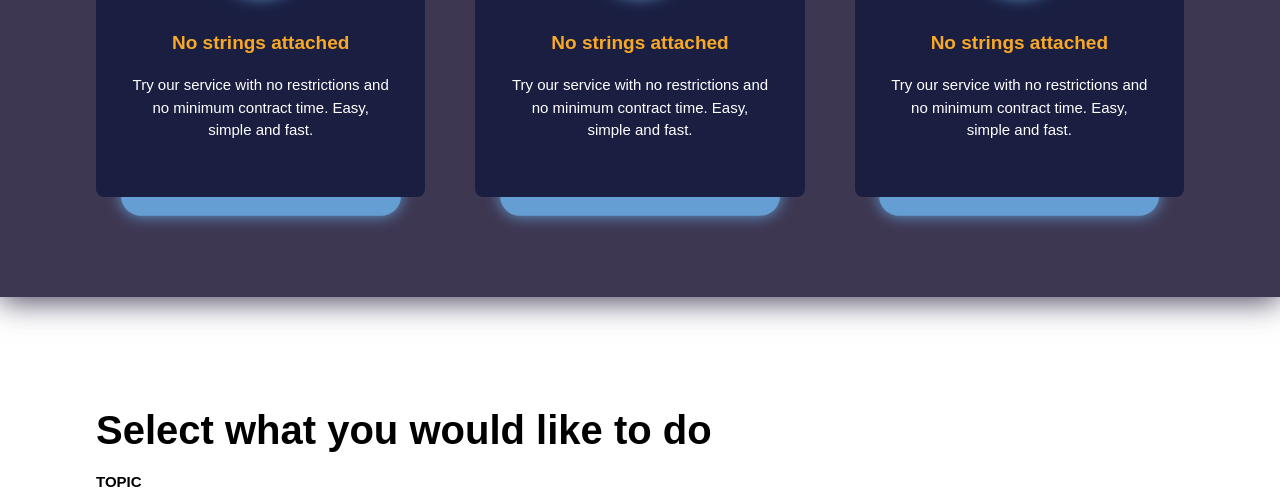
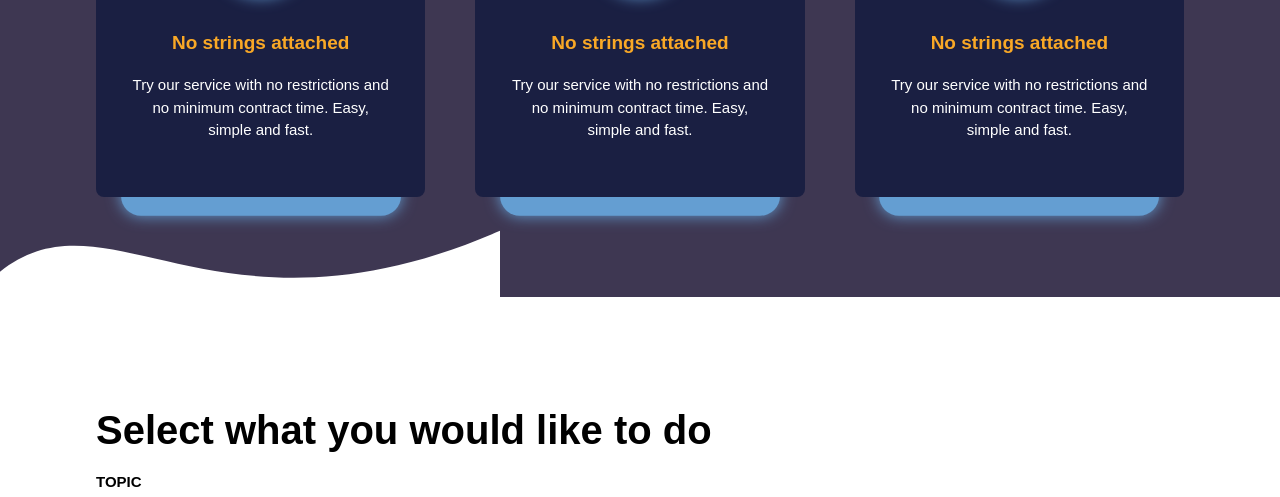
Before and after one commit to ChristopherDev0/modulo, a website: page index.html in a window 1280 px wide. Shown: the part 783-1280 px from the top of the page. Drawn offline with Linux system fonts and the light colour scheme.

Commit message:
segundo commit

```diff
--- a/index.html
+++ b/index.html
@@ -78,6 +78,9 @@
 
 
          </div>
+
+         <div class="wave-info" style="height: 150px; overflow: hidden;" ><svg viewBox="0 0 500 150" preserveAspectRatio="none" style="height: 100%; width: 100%;"><path d="M-23.42,147.55 C95.08,10.38 198.36,220.56 509.87,79.45 L509.31,166.30 L-10.44,154.45 Z" style="stroke: none; fill: #ffffff;"></path></svg></div>
+
     </section>
 
     <main class="container main-request" id="summary">
--- a/sass/layout/_infocompany.scss
+++ b/sass/layout/_infocompany.scss
@@ -2,7 +2,6 @@
     background-color: $secundary-color;
     position: relative;
     z-index: -1;
-    box-shadow: 0 0.3rem 3rem #3e3752;
 }
 .content-company{
     padding: 8rem 0rem 10rem;
@@ -78,3 +77,8 @@
         }
     }
 }
+.wave-info{
+    position: absolute;
+    left: 0;
+    bottom: 0;
+}
--- a/sass/layout/_summary.scss
+++ b/sass/layout/_summary.scss
@@ -150,3 +150,10 @@
     }
 
 }
+
+.copyBoton{
+
+        margin-bottom: 2rem;
+        @include boton-secundary(inline-block, .7rem, 3rem,$black, $yellow);
+
+}
```
Also changed, not shown: css/style.css, 1 other file.
